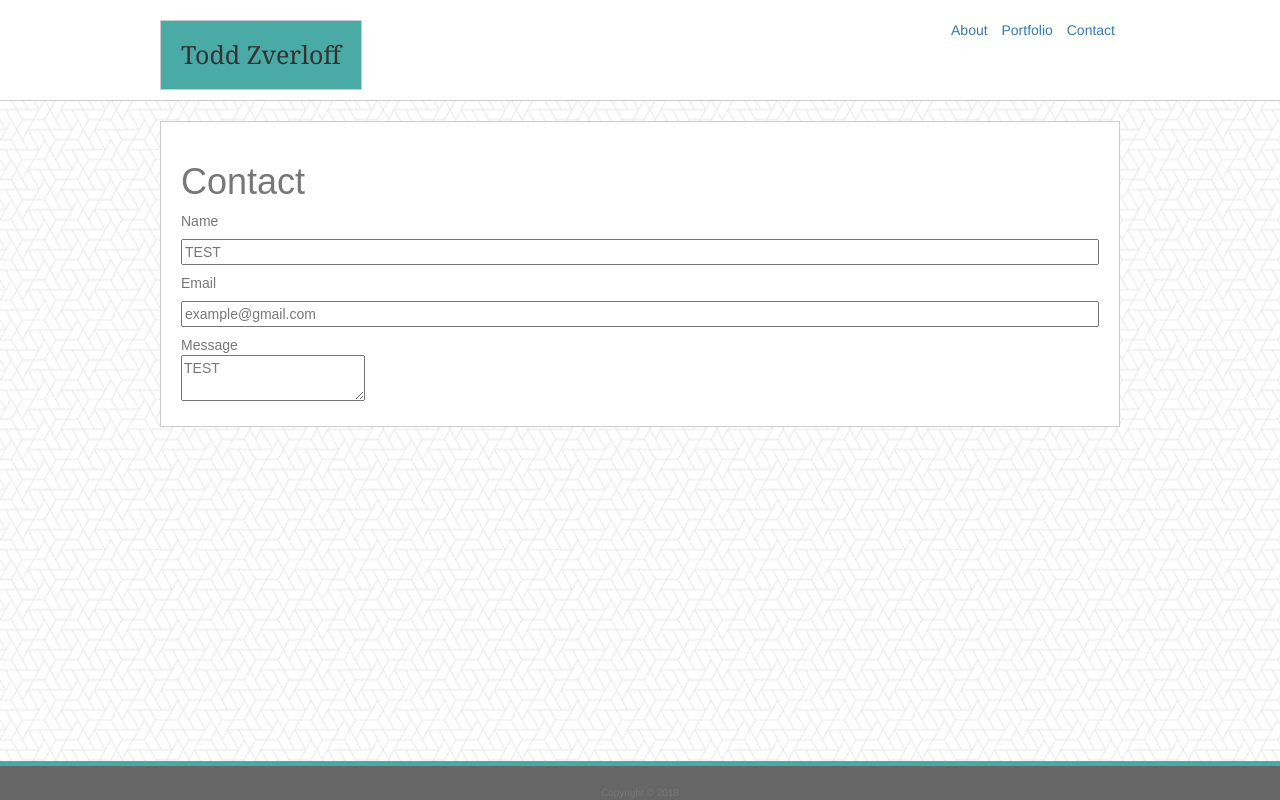
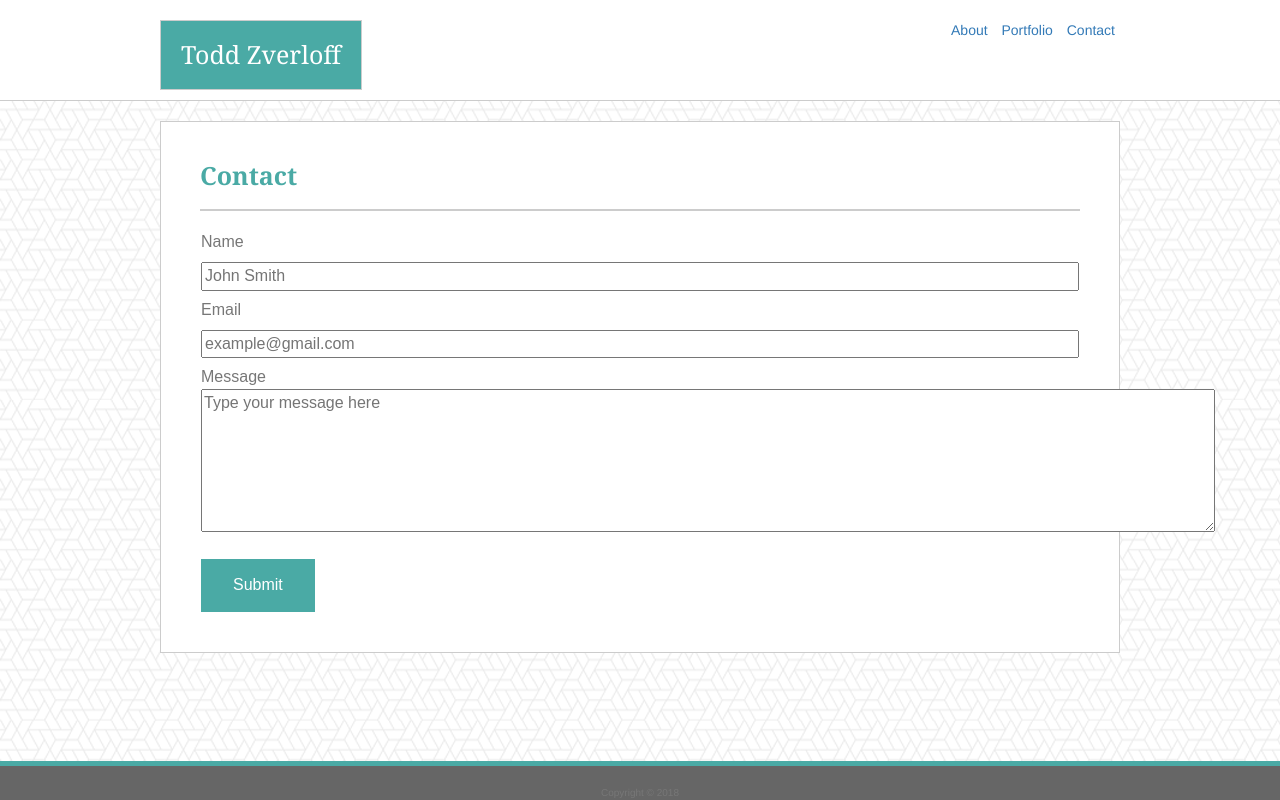
Before and after one commit to Zverloff/Basic-Portfolio, a plain HTML site: page contact.html in a window 1280 px wide. Drawn offline with nearby package versions, Linux system fonts and the light colour scheme.

Commit message:
update 2

```diff
--- a/assets/css/style.css
+++ b/assets/css/style.css
@@ -20,6 +20,7 @@
     font-family: 'Arial', 'Helvetica Neue', Helvetica, sans-serif;
     color: #777777;
     padding: 10px;
+    margin: 10px;
 }
 
 .topmargin {
@@ -35,19 +36,34 @@
     font-family: 'Arial', 'Helvetica Neue', Helvetica, sans-serif;
     margin-top: 20px;
     border: 1px solid #cccccc;
+    color: #777777;
 }
 
 .aboutheader {
     font-size: 25px;
     font-family: 'Georgia', 'Times New Roman', Times, serif;
     border-bottom: 2px solid #cccccc;
-    width: 920px;
-    padding: 20px;
+    width: 880px;
+    padding: 20px 0px;
+    margin: auto;
+    color: #4aaaa5;
+    font-weight: bold;
+}
+
+.contactheader {
+    font-size: 25px;
+    font-family: 'Georgia', 'Times New Roman', Times, serif;
+    border-bottom: 2px solid #cccccc;
+    width: 880px;
+    padding: 20px 0px;
+    color: #4aaaa5;
+    font-weight: bold;
+    margin:auto;
 }
 
 .profilepic {
     float: left;
-    margin: 10px;
+    margin: 20px;
 }
 
 .footer {
@@ -60,7 +76,7 @@
     border-top-style: solid;
     border-top-width: 5px;
     border-top-color: #4aaaa5;
-    position: absolute;
+    position: fixed;
     bottom: 0px;
     right: 0;
     left: 0;
@@ -75,6 +91,7 @@
     border-width: 1px;
     font-size: 25px;
     font-family: 'Georgia', 'Times New Roman', Times, serif;
+    color: white;
 
 }
 
@@ -100,3 +117,21 @@ input {
     width: 100%;
     margin: 8px 0;
 }
+
+.contact-form {
+    padding: 20px;
+    font-size: 16px;
+}
+
+.button {
+    margin: 0px 0px 0px 20px;
+    background-color: #4aaaa5;
+    border: none;
+    color: white;
+    padding: 15px 32px;
+    text-align: center;
+    text-decoration: none;
+    display: inline-block;
+    font-size: 16px;
+
+}
--- a/contact.html
+++ b/contact.html
@@ -22,20 +22,27 @@
 
         <div class="contactbody">
             <h1 class="contactheader">Contact</h1>
-            <div>
+            <div class="contact-form">
                 <form>
                     Name<br>
-                    <input type="text" name="name" onfocus="this.placeholder = ''" placeholder="TEST"><br>
+                    <input type="text" name="name" onfocus="this.placeholder = ''" placeholder="John Smith"><br>
                     Email<br>
-                    <input type="text" name="email" value="example@gmail.com"><br>
+                    <input type="text" name="email" onfocus="this.placeholder = ''" placeholder="example@gmail.com"><br>
                     Message<br>
-                    <!--<input type="text" name="message">-->
-                    <textarea>TEST</textarea>
+                    <textarea rows="6" cols="107" onfocus="this.placeholder = ''" placeholder="Type your message here"></textarea>
                 </form>
             </div>
+            <div>
+                <button class="button" type="submit">Submit</button>
+                <br>
+            </div>
+            <br>
 
         </div>
-
+        <br>
+        <br>
+        <br>
+        <br>
         <div>
             <p class="footer">Copyright &#169 2018</p>
         </div>
```
